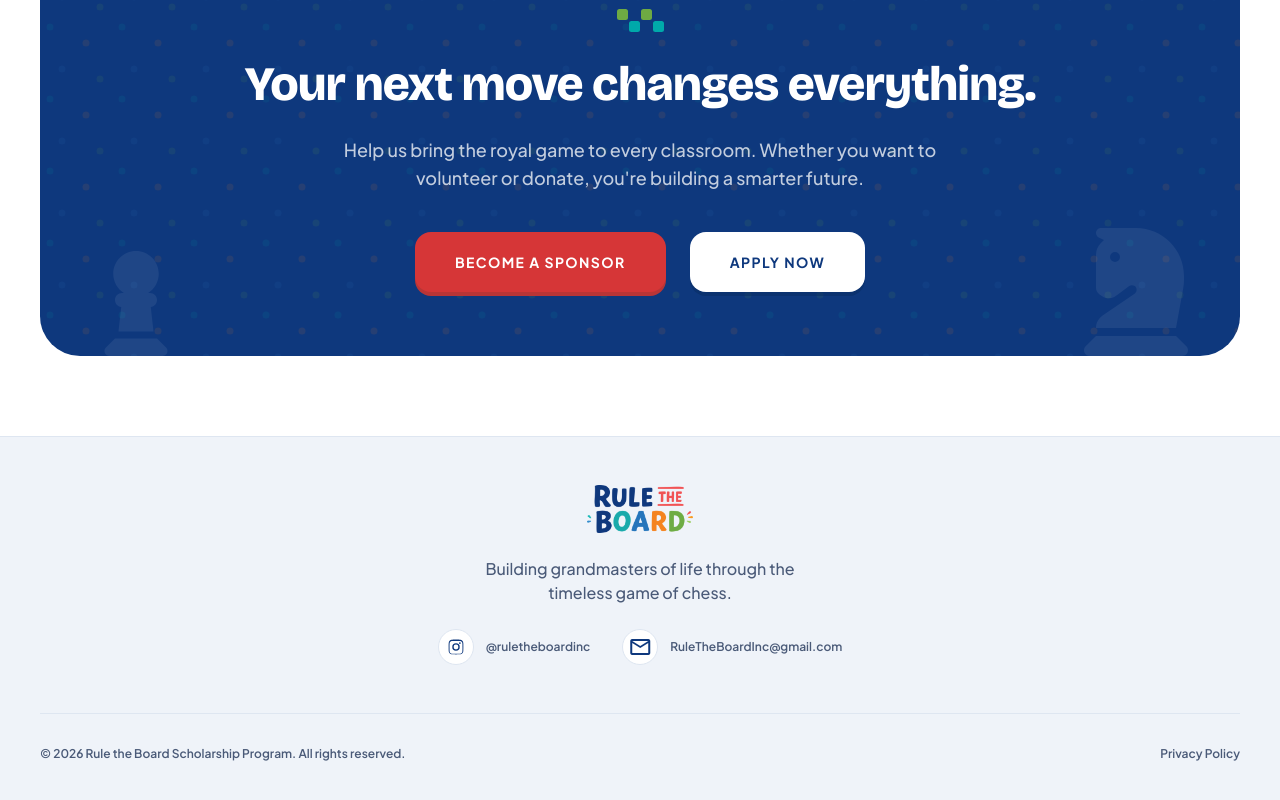
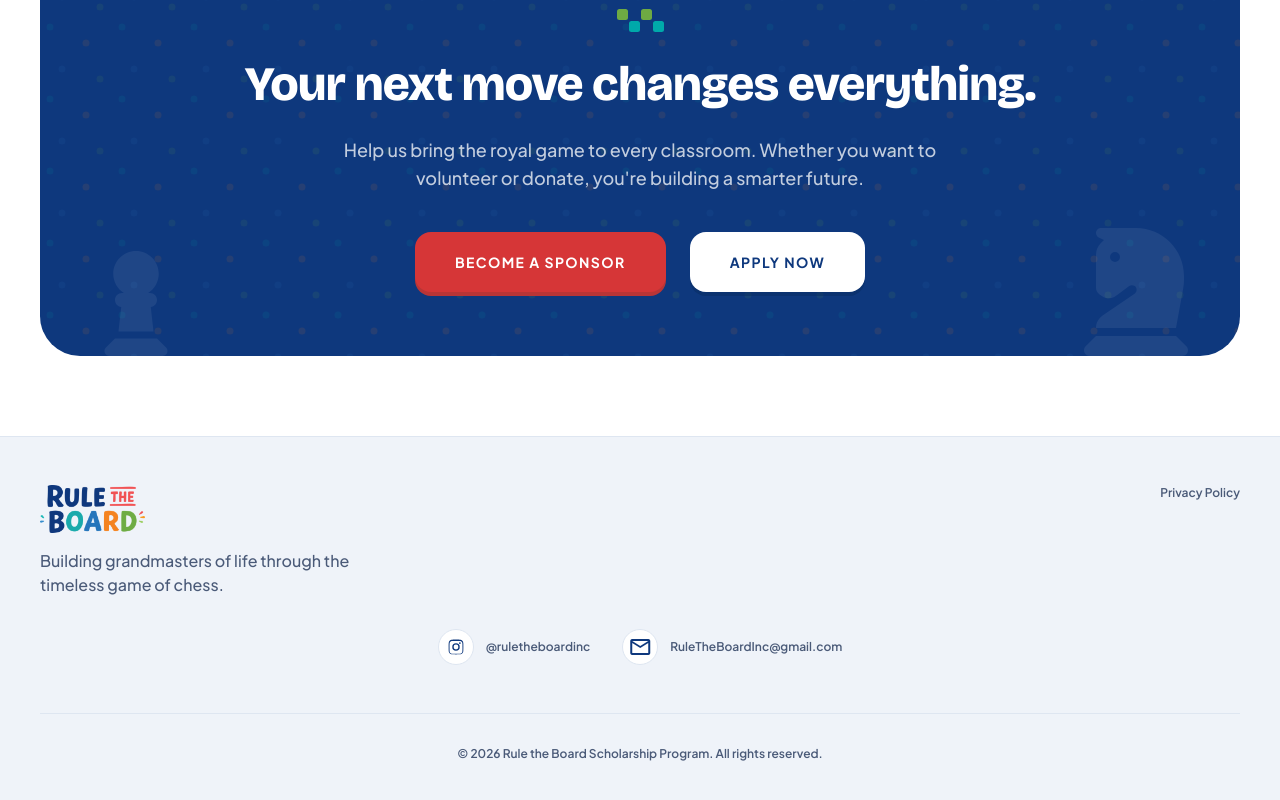
Before and after one commit to raymondb8/ruletheboard, a React (Vite) app in the folder RTB-new/Hybrid/app/: page / in a window 1280 px wide. Shown: the part 2467-3267 px from the top of the page. Built offline with nearby package versions, Linux system fonts and the light colour scheme.

Commit message:
Footer: left-align logo, restore Privacy Policy to top row, center only the links
Logo/tagline sit left again with Privacy Policy back on the right of the top
row; only the Instagram/email links are centered. Copyright is its own
centered bottom row.

```diff
--- a/RTB-new/Hybrid/app/src/components/Footer.tsx
+++ b/RTB-new/Hybrid/app/src/components/Footer.tsx
@@ -7,15 +7,30 @@ const legalLinks = [{ label: 'Privacy Policy', to: '/privacy' }];
 export default function Footer() {
   return (
     <footer className="w-full py-12 px-margin-mobile md:px-margin-desktop flex flex-col items-center gap-base bg-surface-sunken border-t border-outline-variant">
-      <div className="max-w-container-max w-full flex flex-col items-center text-center gap-6 mb-10">
-        <img src={logoWords} alt="Rule the Board" className="h-12 w-auto" />
-        <p className="font-body-md text-body-md text-on-surface-variant max-w-xs">
-          Building grandmasters of life through the timeless game of chess.
-        </p>
+      <div className="max-w-container-max w-full flex flex-col gap-8 mb-10">
+        <div className="flex flex-col md:flex-row justify-between items-center md:items-start gap-8">
+          <div className="flex flex-col items-center md:items-start gap-4 text-center md:text-left">
+            <img src={logoWords} alt="Rule the Board" className="h-12 w-auto" />
+            <p className="font-body-md text-body-md text-on-surface-variant max-w-xs">
+              Building grandmasters of life through the timeless game of chess.
+            </p>
+          </div>
+          <div className="flex flex-wrap justify-center gap-x-8 gap-y-4">
+            {legalLinks.map((link) => (
+              <Link
+                key={link.label}
+                className="font-label-sm text-label-sm text-on-surface-variant hover:text-secondary hover:underline transition-colors"
+                to={link.to}
+              >
+                {link.label}
+              </Link>
+            ))}
+          </div>
+        </div>
 
-        {/* Instagram + email, centered, with the handles spelled out in text
-            alongside each mark. Both marks sit in the same 36px bordered badge. */}
-        <div className="flex flex-col sm:flex-row items-center justify-center gap-4 sm:gap-8">
+        {/* Instagram + email, centered in the footer, with the handles spelled
+            out in text. Both marks sit in the same 36px bordered badge. */}
+        <div className="self-center flex flex-col sm:flex-row items-center justify-center gap-4 sm:gap-8">
           <a
             className="group flex items-center gap-3 text-on-surface-variant hover:text-secondary transition-colors"
             href="https://www.instagram.com/ruletheboardinc"
@@ -41,21 +56,10 @@ export default function Footer() {
         </div>
       </div>
 
-      <div className="w-full max-w-container-max border-t border-outline-variant pt-8 flex flex-col md:flex-row justify-between items-center gap-4">
-        <p className="font-label-sm text-label-sm text-on-surface-variant">
+      <div className="w-full max-w-container-max border-t border-outline-variant pt-8 flex justify-center">
+        <p className="font-label-sm text-label-sm text-on-surface-variant text-center">
           © {new Date().getFullYear()} Rule the Board Scholarship Program. All rights reserved.
         </p>
-        <div className="flex flex-wrap justify-center gap-x-8 gap-y-4">
-          {legalLinks.map((link) => (
-            <Link
-              key={link.label}
-              className="font-label-sm text-label-sm text-on-surface-variant hover:text-secondary hover:underline transition-colors"
-              to={link.to}
-            >
-              {link.label}
-            </Link>
-          ))}
-        </div>
       </div>
     </footer>
   );
```
